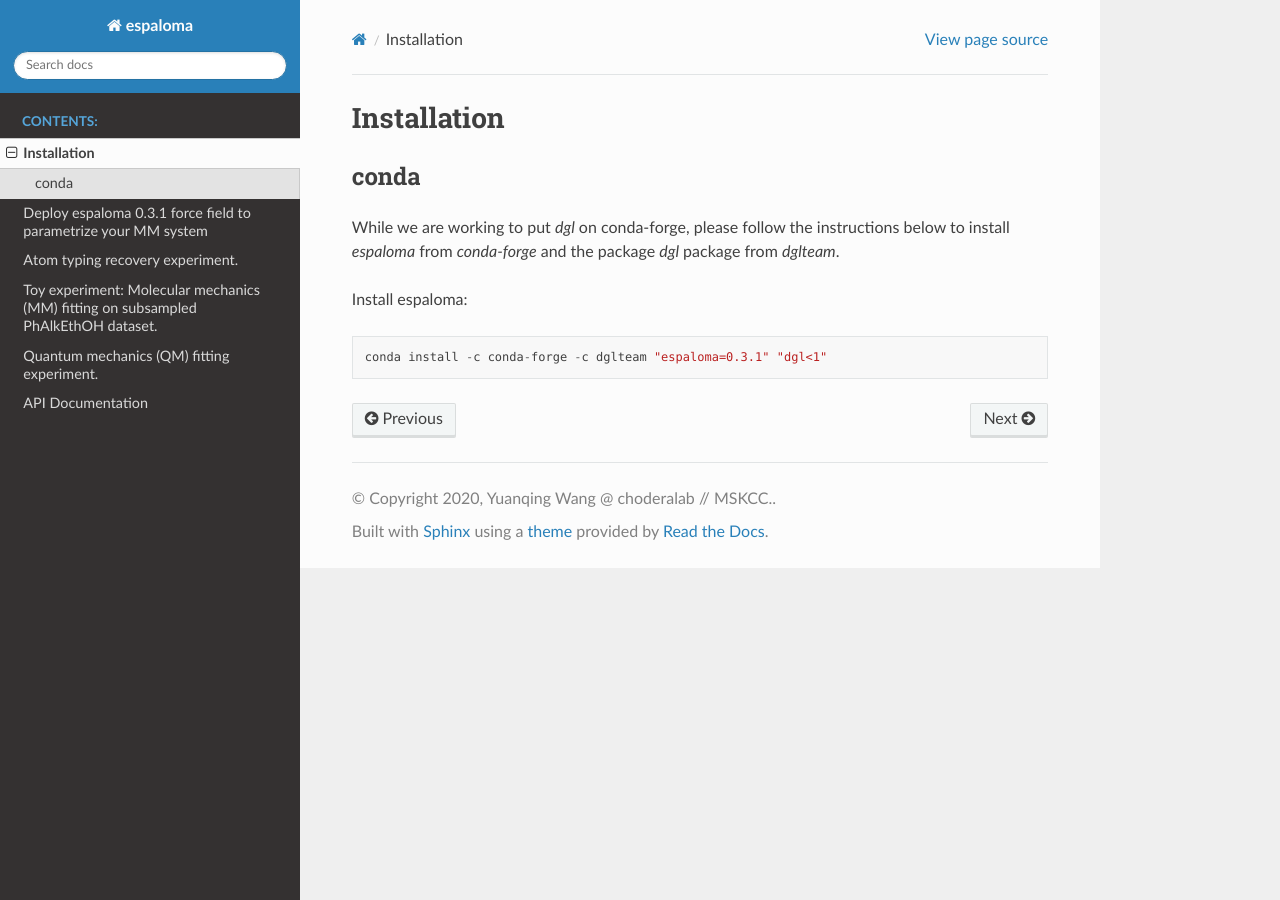
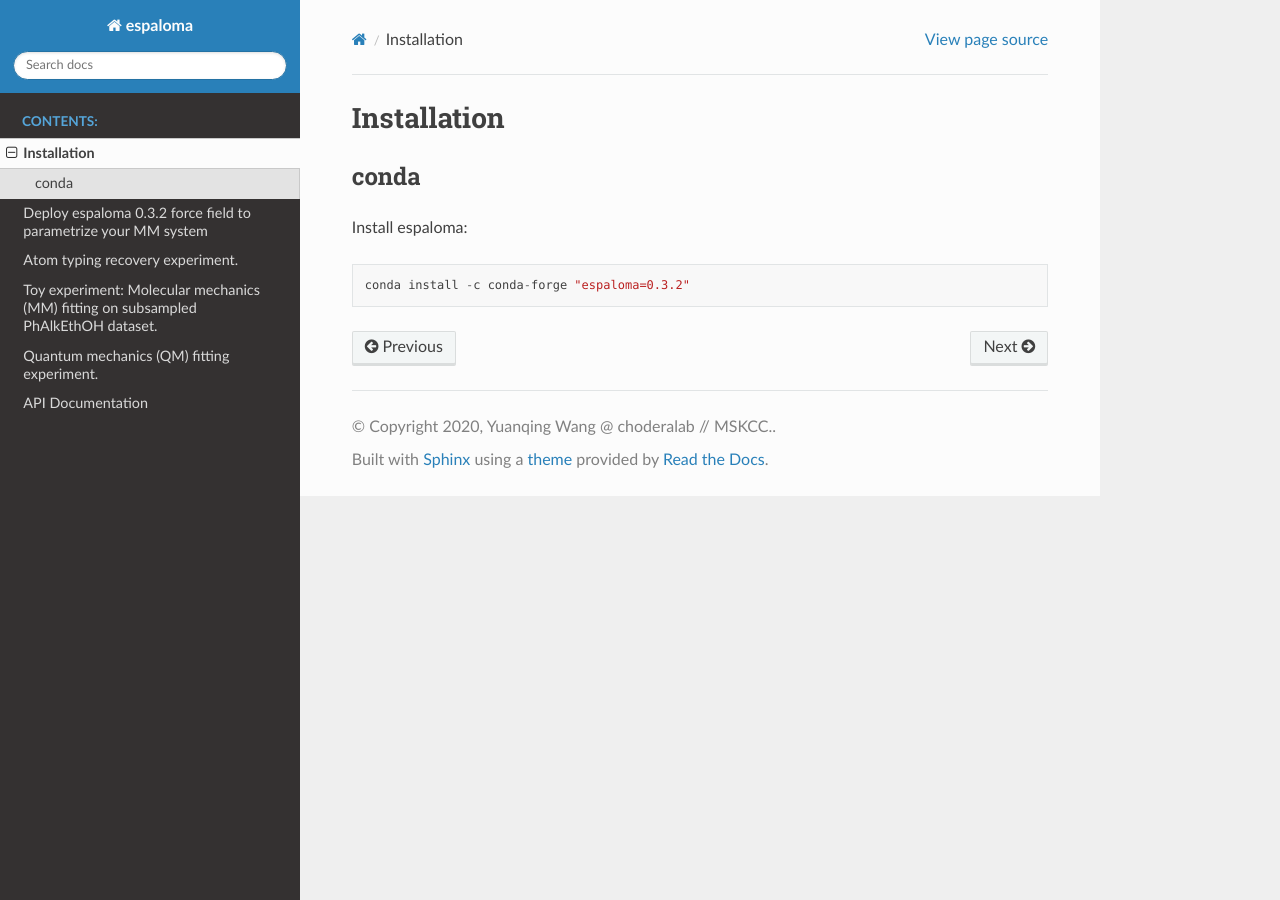
Before and after one commit to choderalab/espaloma, a Sphinx documentation site: the page built from docs/install.rst, in a window 1280 px wide. Built offline with Sphinx 7.4.7 and the Read the Docs theme 2.0.0, drawn with Linux system fonts in a browser that asks for light colours.

```diff
--- a/docs/deploy.rst
+++ b/docs/deploy.rst
@@ -1,4 +1,4 @@
-Deploy espaloma 0.3.1 force field to parametrize your MM system
+Deploy espaloma 0.3.2 force field to parametrize your MM system
 ===============================================================
 Pretrained espaloma force field could be deployed on arbitrary small molecule
 systems in a few lines::
@@ -24,12 +24,12 @@ systems in a few lines::
     # create an OpenMM System for the specified molecule
     openmm_system = esp.graphs.deploy.openmm_system_from_graph(molecule_graph)
 
-If using espaloma from a local ``.pt`` file, say for example ``espaloma-0.3.1.pt``,
+If using espaloma from a local ``.pt`` file, say for example ``espaloma-0.3.2.pt``,
 then you would need to run the ``eval`` method of the model to get the correct
 inference/predictions, as follows::
 
     # load local pretrained model
-    espaloma_model = torch.load("espaloma-0.3.1.pt")
+    espaloma_model = torch.load("espaloma-0.3.2.pt")
     espaloma_model.eval()
 
 The rest of the code should be the same as in the previous example.
--- a/docs/install.rst
+++ b/docs/install.rst
@@ -4,8 +4,6 @@ Installation
 conda
 -----
 
-While we are working to put `dgl` on conda-forge, please follow the instructions below to install `espaloma` from `conda-forge` and the package `dgl` package from `dglteam`.
-
 Install espaloma::
 
-    conda install -c conda-forge -c dglteam "espaloma=0.3.1" "dgl<1"
+    conda install -c conda-forge "espaloma=0.3.2"
```
Also changed, not shown: README.md (+17 -4 lines).
